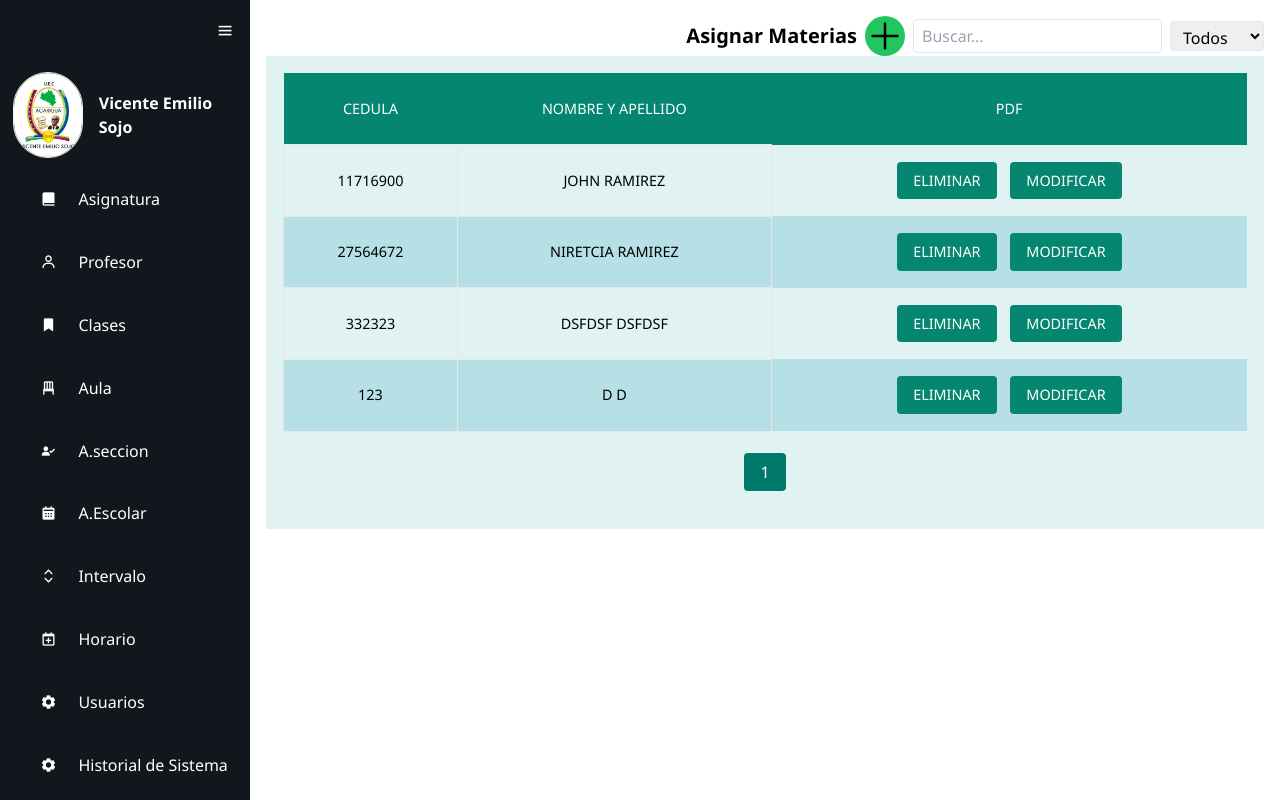
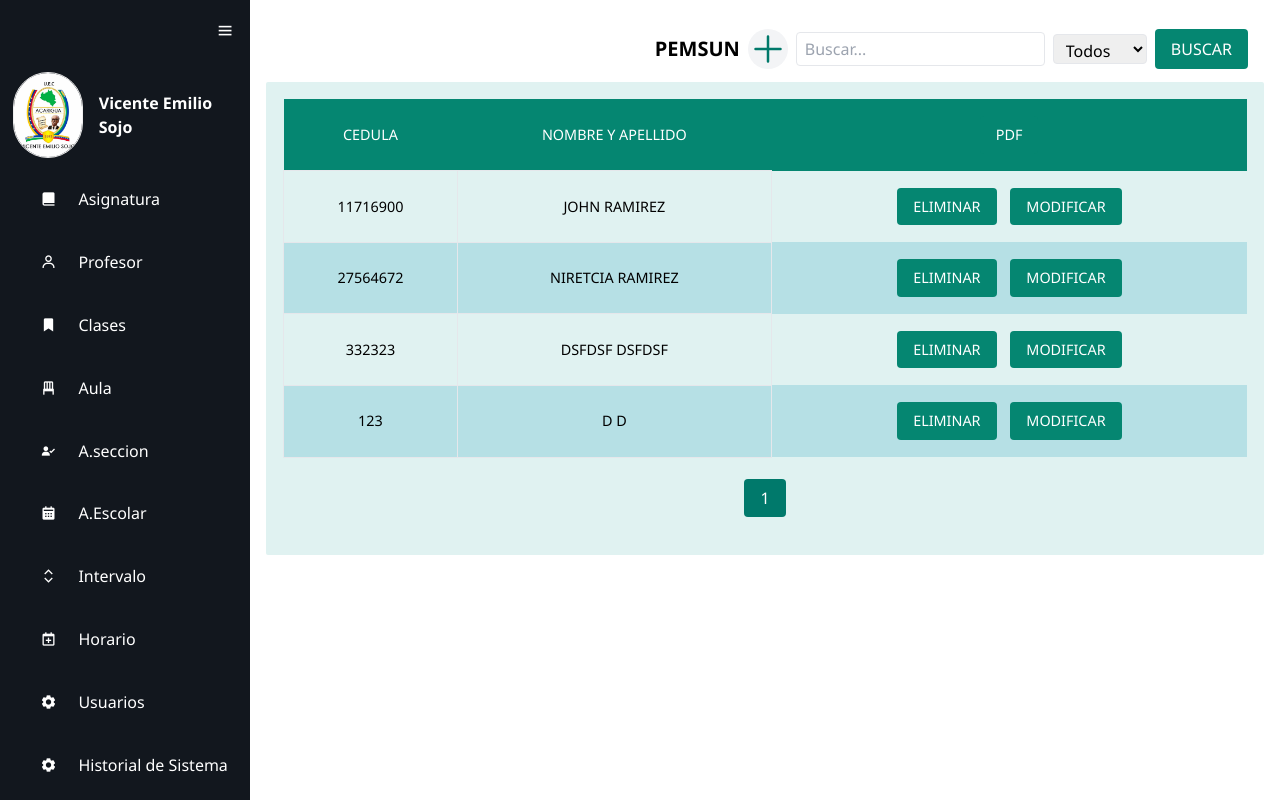
Before and after one commit to xcualidox/SGHD-VES, a PHP site: page /Angel_Guarda/Vista/Profesores_Materias/profesor_materia.php in a window 1280 px wide. Run offline with PHP 8.4, Linux system fonts and the light colour scheme; the visitor is signed in with stand-in values (Sample User, id 1); data comes from the database, SQL or seed files in the repository.

Commit message:
realizado Header de Busqueda global para diferentes botones

```diff
--- a/Angel_Guarda/Vista/Profesores_Materias/profesor_materia.php
+++ b/Angel_Guarda/Vista/Profesores_Materias/profesor_materia.php
@@ -12,19 +12,9 @@
 <!--Aqui se el css se toma del Padre que es Sidebar-->
 
 <div class="main-content">
-    <div class="flex flex-row justify-end items-center md:space-x-2 p-4 md:p-0">
-        <h1 class="text-xl font-semibold mb-2 md:mb-0">Asignar Materias</h1>
-
-        <!-- Este DIV es para ocultar la tabla -->
-        <div class="boton2" style="display: none;" id="boton2"></div>
-        <img src="../../../images/icons/añadir.svg" class="w-10 bg-green-500 hover:bg-green-400  rounded-full cursor-pointer" alt="Añadir" id="boton1" onclick="Mostrar()">
-        <input type="text" id="listar" name="listar" placeholder="Buscar..." class="border rounded px-2 py-1 mb-2 md:mb-0">
-        <select name="selectListar" id="selectListar" class="border rounded px-2 py-1 w-auto">
-            <option value="">Todos</option>
-            <option value="1">DatoxD</option>
-            <option value="0">Prueba</option>
-        </select>
-    </div>
+        <?php
+            include_once("../v_Buscar/v_BuscarHeader.php");
+        ?>
 
     <div class="table-wrapper min-w-full">
         <table class="fl-table">
--- /dev/null
+++ b/Angel_Guarda/Vista/v_Buscar/v_BuscarHeader.php
@@ -0,0 +1,17 @@
+<div class="flex flex-row justify-end items-center md:space-x-2 p-4 md:py-2">
+        <h1 class="text-xl font-semibold mb-2 md:mb-0"><?php echo $title; ?></h1>
+
+        <!-- Este DIV es para ocultar la tabla -->
+        <div class="boton2" style="display: none;" id="boton2"></div>
+        <div class="  bg-gray-100 rounded-full ">
+            <img src="../../../images/icons/añadir.svg" class="w-10 filtro-verde" alt="Añadir" id="boton1" onclick="Mostrar()">
+        </div>
+        <input type="text" id="listar" name="listar" placeholder="Buscar..." class="border rounded px-2 py-1 mb-2 md:mb-0">
+        <select name="selectListar" id="selectListar" class="border rounded px-2 py-1 w-auto">
+            <option value="">Todos</option>
+            <option value="1">DatoxD</option>
+            <option value="0">Prueba</option>
+        </select>
+        <button class="table_button">Buscar</button>
+
+    </div>
--- a/styles/main.css
+++ b/styles/main.css
@@ -1060,6 +1060,10 @@
   border-radius: 0.5rem;
 }
 
+.rounded-sm {
+  border-radius: 0.125rem;
+}
+
 .rounded-b {
   border-bottom-right-radius: 0.25rem;
   border-bottom-left-radius: 0.25rem;
@@ -1108,6 +1112,11 @@
   background-color: rgb(249 250 251 / var(--tw-bg-opacity));
 }
 
+.bg-gray-500 {
+  --tw-bg-opacity: 1;
+  background-color: rgb(107 114 128 / var(--tw-bg-opacity));
+}
+
 .bg-green-500 {
   --tw-bg-opacity: 1;
   background-color: rgb(34 197 94 / var(--tw-bg-opacity));
@@ -1131,6 +1140,21 @@
 .bg-teal-100 {
   --tw-bg-opacity: 1;
   background-color: rgb(204 251 241 / var(--tw-bg-opacity));
+}
+
+.bg-gray-300 {
+  --tw-bg-opacity: 1;
+  background-color: rgb(209 213 219 / var(--tw-bg-opacity));
+}
+
+.bg-gray-200 {
+  --tw-bg-opacity: 1;
+  background-color: rgb(229 231 235 / var(--tw-bg-opacity));
+}
+
+.bg-gray-100 {
+  --tw-bg-opacity: 1;
+  background-color: rgb(243 244 246 / var(--tw-bg-opacity));
 }
 
 .bg-opacity-50 {
@@ -1583,4 +1607,9 @@
   .md\:p-0 {
     padding: 0px;
   }
-}
+
+  .md\:py-2 {
+    padding-top: 0.5rem;
+    padding-bottom: 0.5rem;
+  }
+}
--- a/styles/tablas.css
+++ b/styles/tablas.css
@@ -5,7 +5,8 @@
     --color-tertiary: #7fccc3;  /* Fondo claro */
     --color-highlight: #b6e0e5;  /* Azul verdoso */
     --color--active:#5f7577;
-
+    --filtroPrimario: brightness(0) saturate(100%) invert(18%) sepia(86%) saturate(4958%) hue-rotate(168deg) brightness(94%) contrast(101%);
+    --filtroSecundario:filter: brightness(0) saturate(100%) invert(87%) sepia(79%) saturate(292%) hue-rotate(161deg) brightness(93%) contrast(93%);
     --color-background: #e0f2f1;  /* Fondo claro */
     --color-text: #ffffff;  /* Texto blanco */
     --color-text-dark: #004d40;  /* Texto verde oscuro */
@@ -28,6 +29,16 @@
 
 /* Estilos generales */
 
+
+
+.filtro-verde  {
+    filter: var(  --filtroPrimario);
+    cursor: pointer;
+    transition: 0.5s; /* Aplicar transición al img también si es necesario */
+}
+.filtro-verde:hover{
+    transform: scale(1.1);
+}
 
 thead {
     background-color: var(--color-highlight);
```
Also changed, not shown: Angel_Guarda/Vista/A_escolar/a_escolar.php (+3 -14 lines), Angel_Guarda/Vista/A_seccion/a_seccion.php (+3 -14 lines), Angel_Guarda/Vista/Asignatura/asignatura.php (+3 -14 lines), Angel_Guarda/Vista/Aula/aula.php (+3 -14 lines), Angel_Guarda/Vista/Intervalo/intervalo.php (+5 -3 lines), Angel_Guarda/Vista/Profesor/profesor.php (+3 -14 lines).
